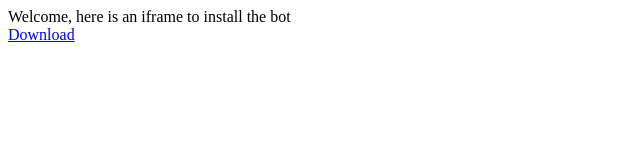
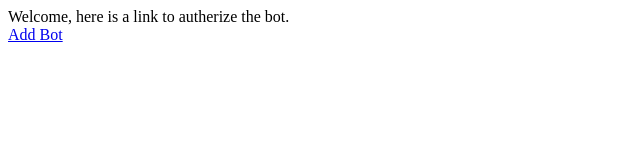
Before and after one commit to ryanjmorris/ryanjmorris.github.io, a plain HTML site: page index.html in a window 1280 px wide. Shown: the full height of the page, 0-640 px from the left. Drawn offline with Linux system fonts and the light colour scheme.

Commit message:
Front page for Discord bot install.

```diff
--- a/index.html
+++ b/index.html
@@ -7,9 +7,12 @@
 <body>
 
     <div>
-        Welcome, here is an iframe to install the bot
+        Welcome, here is a link to autherize the bot.
         <div>
-            <a href="https://discordapp.com/oauth2/authorize?client_id=157730590492196864&scope=bot&permissions=0">Download</a>
+            <a href="https://discordapp.com/oauth2/authorize?client_id=190266179112271872&scope=bot&permissions=19456"
+                target="_blank">
+                Add Bot
+            </a>
         </div>
     </div>
 
```
